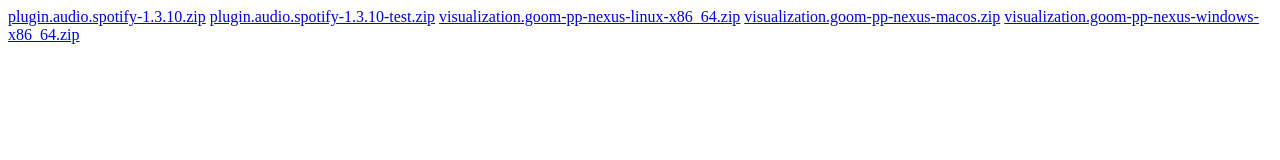
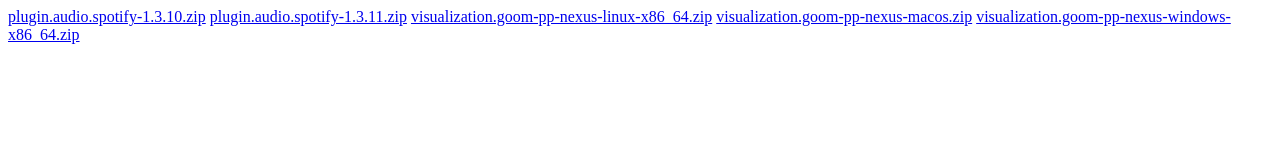
Before and after one commit to glk1001/glk1001.github.io, a plain HTML site: page index.html in a window 1280 px wide. Drawn offline with Linux system fonts and the light colour scheme.

Commit message:
Version 1.3.11: Updated spotipy. Added 'album' and 'singles' browse categories.

```diff
--- a/index.html
+++ b/index.html
@@ -1,6 +1,6 @@
 <!DOCTYPE html>
 <a href="plugin.audio.spotify-1.3.10.zip">plugin.audio.spotify-1.3.10.zip</a>
-<a href="plugin.audio.spotify-1.3.10-test.zip">plugin.audio.spotify-1.3.10-test.zip</a>
+<a href="plugin.audio.spotify-1.3.11.zip">plugin.audio.spotify-1.3.11.zip</a>
 <a href="visualization.goom-pp-nexus-linux-x86_64.zip">visualization.goom-pp-nexus-linux-x86_64.zip</a>
 <a href="visualization.goom-pp-nexus-macos.zip">visualization.goom-pp-nexus-macos.zip</a>
 <a href="visualization.goom-pp-nexus-windows-x86_64.zip">visualization.goom-pp-nexus-windows-x86_64.zip</a>
```
Also changed, not shown: 2 other files.
